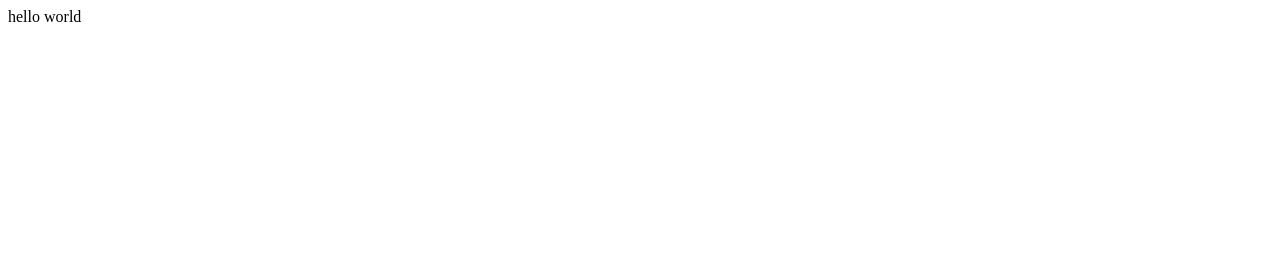
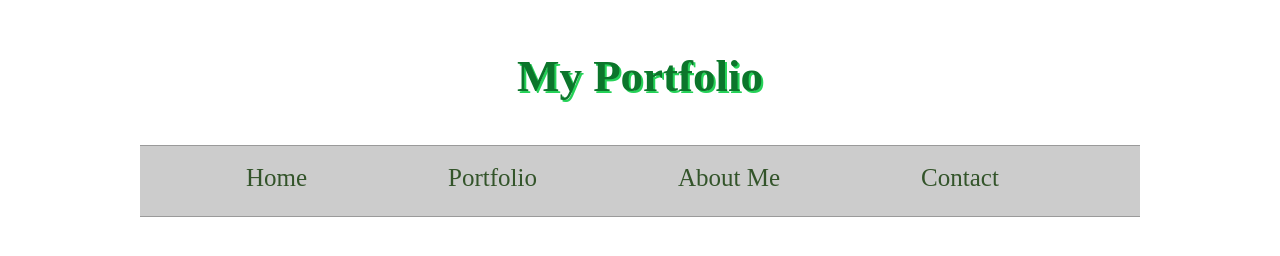
Before and after one commit to trd-carlyn/portfolio_sample, a plain HTML site: page index.html in a window 1280 px wide. Drawn offline with Linux system fonts and the light colour scheme.

Commit message:
[add] header content and navigation

```diff
--- a/css/custom.css
+++ b/css/custom.css
@@ -0,0 +1,39 @@
+#page{
+	width:1000px;
+	margin:0 auto;
+}
+.page-title{
+	text-align:center;
+	padding-top:5px;
+	padding-bottom:5px;
+}
+h2{
+	color:#0c752b;
+	font-size:45px;
+	text-shadow: 2px 2px #25d258
+}
+ul li{
+	list-style-type:none;
+	padding:0;
+	margin:0;
+}
+.main-menu{
+	background-color:#ccc;
+	margin:0 auto;
+	width:1000px;
+	padding:10px 0;
+	border-top:1px solid #9a9a9a;
+	border-bottom:1px solid #9a9a9a;
+}
+.main-menu ul li{
+	display:inline-block;
+	padding:0 66px;
+	margin-right:5px;
+}
+.main-menu ul li a{
+	text-decoration:none;
+	color:#33542a;
+	font-family: "Kozuka Gothic Pr6n";
+	line-height:0;
+	font-size:25px;
+}
--- a/index.html
+++ b/index.html
@@ -1 +1,27 @@
-hello world
+<html>
+	<head>
+		<title> My Portfolio</title>
+		<link rel="stylesheet" href="/css/custom.css">
+	</head>
+	<body>
+		<div id="page">
+			<header id ="wrapper">
+				<div class = "header-main">
+					<div class="page-title">
+						<h2> My Portfolio </h2>
+					</div>
+				</div>
+				<div class="nav-menu">
+					<div class="main-menu">
+						<ul>
+							<li> <a href=""> Home</a> </li>
+							<li> <a href=""> Portfolio</a> </li>
+							<li> <a href=""> About Me</a> </li>
+							<li> <a href=""> Contact</a> </li>
+						</ul>
+					</div>
+				</div>
+			</header>
+		</div>
+	</body>
+</html>
```
